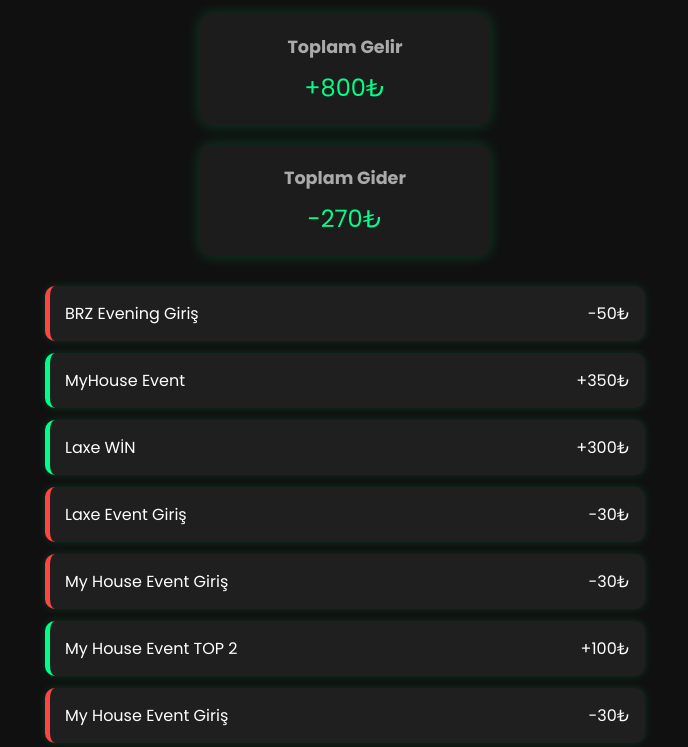
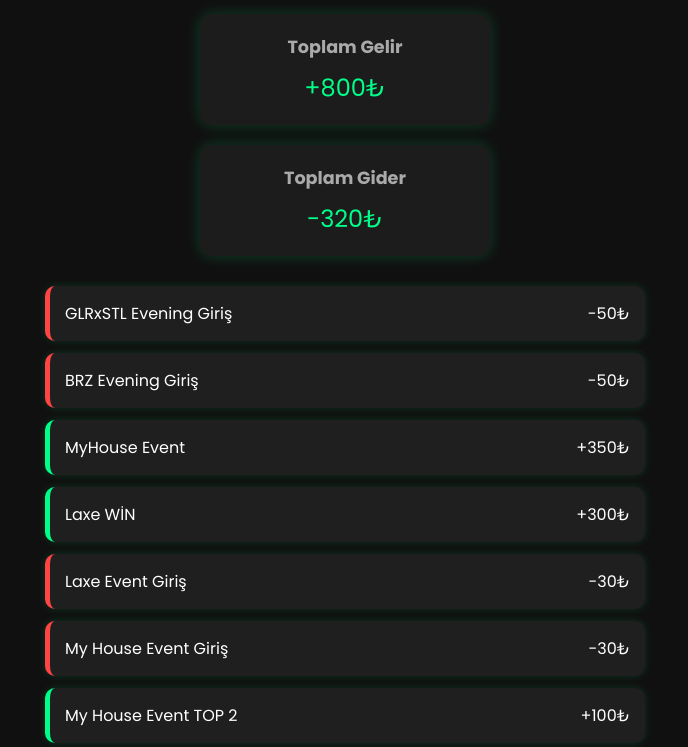
Before and after one commit to llkadir-a/No-Name-Force-Kasa, a plain HTML site: page index.html in a window 1280 px wide. Shown: the part 353-1100 px from the top of the page, without its empty margins (295-983 px from the left). Drawn offline with Linux system fonts and the light colour scheme.

Commit message:
index.html

```diff
--- a/index.html
+++ b/index.html
@@ -174,7 +174,7 @@
 
   <header>
     <img src="f (1).png" alt="Takım Logosu" />
-    <div class="balance">NNF ESPORTS KASASI : 1.780₺</div>
+    <div class="balance">NNF ESPORTS KASASI : 1.730₺</div>
   </header>
 
 
@@ -185,7 +185,7 @@
     </div>
     <div class="summary-box">
       <h3>Toplam Gider</h3>
-      <p>-270₺</p>
+      <p>-320₺</p>
     </div>
   </div>
 
@@ -239,7 +239,10 @@
       <span>BRZ Evening Giriş</span>
       <span>-50₺</span>
     </div>
-
+<div class="transaction expense">
+      <span>GLRxSTL Evening Giriş</span>
+      <span>-50₺</span>
+</div>
 
   </div>
 
```
